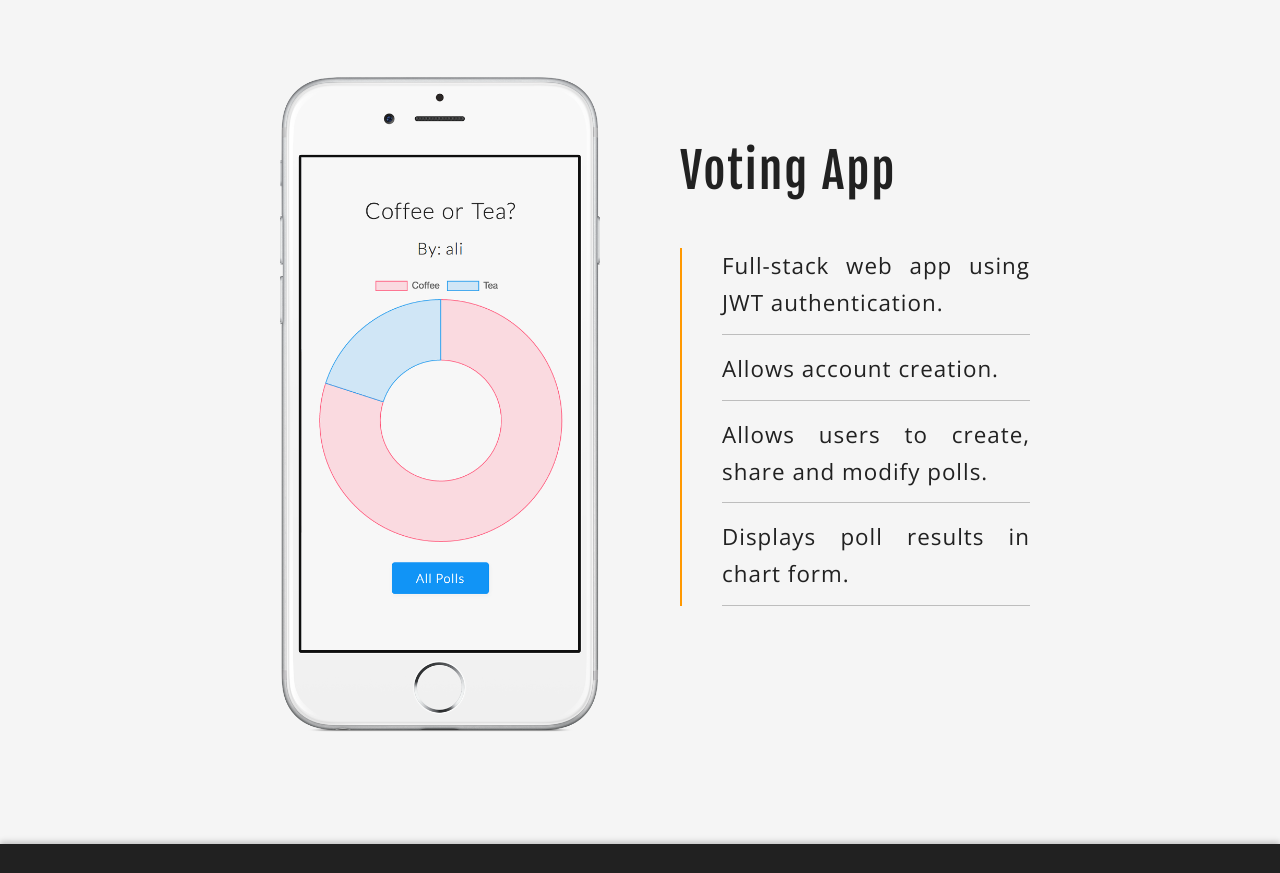
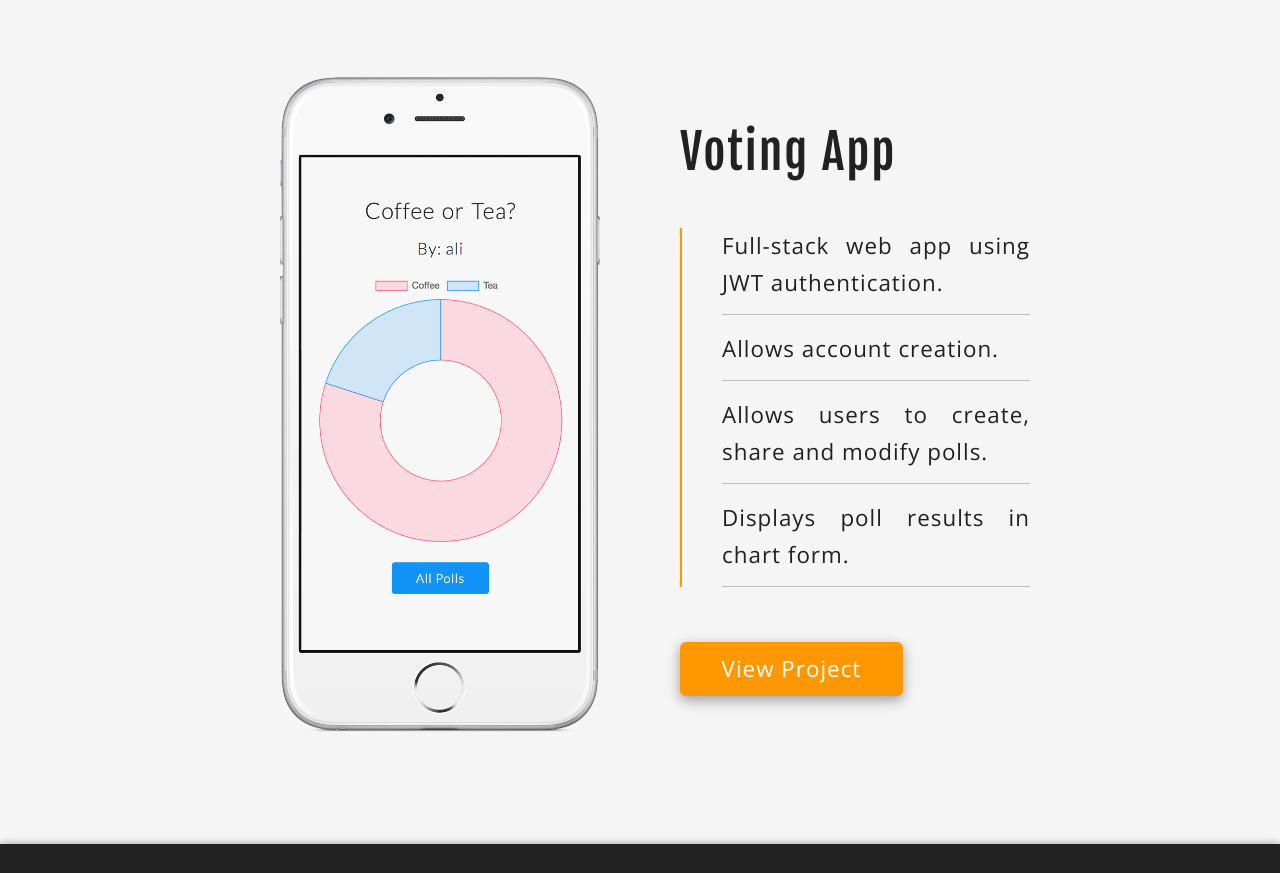
Before and after one commit to gp22/gp22.github.io.source, a website: page index.html in a window 1280 px wide. Shown: the part 2009-2882 px from the top of the page. Drawn offline with nearby package versions, Linux system fonts and the light colour scheme.

Commit message:
add btn styling and cleaned up code

```diff
--- a/app/assets/styles/base/_global.css
+++ b/app/assets/styles/base/_global.css
@@ -23,7 +23,7 @@ a:link,
 a:visited {
     color: #fff;
     text-decoration: none;
-    transition: color 0.3s;
+    transition: all 0.2s;
 }
 
 a:hover,
--- /dev/null
+++ b/app/assets/styles/modules/_btn.css
@@ -0,0 +1,24 @@
+.btn {
+    background-color: $defaultOrange;
+    color: #fff;
+    text-decoration: none;
+    padding: .9rem 2.6rem;
+    display: inline-block;
+    border-radius: 6px;
+    transition: all 0.2s;
+    box-shadow: 0 5px 15px rgba(0, 0, 0, 0.23), 0 3px 10px rgba(0, 0, 0, 0.16);
+
+    @mixin small {
+      font-size: 1.2rem;
+    }
+
+    @mixin medium {
+      font-size: 1.4rem;
+    }
+
+    &:hover {
+      transform: translateY(3%);
+      color: #fff;
+      box-shadow: 0 5px 10px rgba(0, 0, 0, 0.25), 0 3px 5px rgba(0, 0, 0, 0.16);
+    }
+}
--- a/app/assets/styles/modules/_copy-container.css
+++ b/app/assets/styles/modules/_copy-container.css
@@ -5,6 +5,23 @@
 
   p {
     margin-bottom: 2rem;
+  }
+
+  ul {
+    position: relative;
+    border-left: 2px solid $defaultOrange;
+    padding-left: 18px;
+
+    @mixin medium {
+      padding-left: 40px;
+    }
+  }
+
+  ul li {
+    display: block;
+    padding-bottom: 0.75rem;
+    border-bottom: 1px solid $divider;
+    margin-bottom: 1rem;
   }
 
   @mixin small {
@@ -52,7 +69,23 @@
     }
   }
 
+  &--centered-until-medium {
+    text-align: center;
+
+    @mixin medium {
+      text-align: left;
+    }
+  }
+
   &--white {
     color: #fff;
   }
+
+  &--more-b-margin {
+    margin-bottom: 2.6rem;
+
+    @mixin medium {
+      margin-bottom: 3.4rem;
+    }
+  }
 }
--- a/app/assets/styles/modules/_project.css
+++ b/app/assets/styles/modules/_project.css
@@ -9,7 +9,7 @@
   &__title {
     font-family: 'Fjalla One', sans-serif;
     font-size: 2rem;
-    margin-top: 1.4em;
+    margin-top: 3rem;
 
     @mixin small {
       font-size: 2.4rem;
@@ -18,32 +18,7 @@
     @mixin medium {
       font-size: 3rem;
     }
-
-    &--centered-until-medium {
-      text-align: center;
-
-      @mixin medium {
-        text-align: left;
-      }
-    }
   }
-
-    ul {
-      position: relative;
-      border-left: 2px solid $defaultOrange;
-      padding-left: 18px;
-
-      @mixin medium {
-        padding-left: 40px;
-      }
-    }
-
-    ul li {
-      display: block;
-      padding-bottom: 0.75rem;
-      border-bottom: 1px solid $divider;
-      margin-bottom: 1rem;
-    }
 
   &__img {
     display: block;
--- a/app/assets/styles/styles.css
+++ b/app/assets/styles/styles.css
@@ -14,3 +14,4 @@
 @import 'modules/_headline';
 @import 'modules/_project';
 @import 'modules/_contact-point';
+@import 'modules/_btn';
--- a/app/temp/styles/styles.css
+++ b/app/temp/styles/styles.css
@@ -485,8 +485,8 @@ a:link,
 a:visited {
     color: #fff;
     text-decoration: none;
-    -webkit-transition: color 0.3s;
-    transition: color 0.3s;
+    -webkit-transition: all 0.2s;
+    transition: all 0.2s;
 }
 
 a:hover,
@@ -779,6 +779,26 @@ a:active {
   margin-bottom: 2rem;
 }
 
+.copy-container ul {
+  position: relative;
+  border-left: 2px solid #ff9800;
+  padding-left: 18px;
+}
+
+@media (min-width: 800px) {
+
+  .copy-container ul {
+    padding-left: 40px;
+  }
+}
+
+.copy-container ul li {
+  display: block;
+  padding-bottom: 0.75rem;
+  border-bottom: 1px solid #bdbdbd;
+  margin-bottom: 1rem;
+}
+
 @media (min-width: 530px) {
 
   .copy-container {
@@ -842,8 +862,30 @@ a:active {
   }
 }
 
+.copy-container--centered-until-medium {
+  text-align: center;
+}
+
+@media (min-width: 800px) {
+
+  .copy-container--centered-until-medium {
+    text-align: left;
+  }
+}
+
 .copy-container--white {
   color: #fff;
+}
+
+.copy-container--more-b-margin {
+  margin-bottom: 2.6rem;
+}
+
+@media (min-width: 800px) {
+
+  .copy-container--more-b-margin {
+    margin-bottom: 3.4rem;
+  }
 }
 
 .row::after {
@@ -1021,7 +1063,7 @@ a:active {
 .project__title {
   font-family: 'Fjalla One', sans-serif;
   font-size: 2rem;
-  margin-top: 1.4em;
+  margin-top: 3rem;
 }
 
 @media (min-width: 530px) {
@@ -1036,37 +1078,6 @@ a:active {
   .project__title {
     font-size: 3rem;
   }
-}
-
-.project__title--centered-until-medium {
-  text-align: center;
-}
-
-@media (min-width: 800px) {
-
-  .project__title--centered-until-medium {
-    text-align: left;
-  }
-}
-
-.project ul {
-  position: relative;
-  border-left: 2px solid #ff9800;
-  padding-left: 18px;
-}
-
-@media (min-width: 800px) {
-
-  .project ul {
-    padding-left: 40px;
-  }
-}
-
-.project ul li {
-  display: block;
-  padding-bottom: 0.75rem;
-  border-bottom: 1px solid #bdbdbd;
-  margin-bottom: 1rem;
 }
 
 .project__img {
@@ -1120,11 +1131,6 @@ a:active {
   width: 100%;
 }
 
-.contact-point > a {
-  -webkit-transition: all 0.2s;
-  transition: all 0.2s;
-}
-
 .contact-point__circle {
   display: block;
   height: 75px;
@@ -1137,7 +1143,7 @@ a:active {
 .contact-point__circle:hover {
   -webkit-transform: translateY(3%);
           transform: translateY(3%);
-  box-shadow: 0 4px 15px rgba(0, 0, 0, 0.63), 0 2px 10px rgba(0, 0, 0, 0.56);
+  box-shadow: 0 5px 10px rgba(0, 0, 0, 0.25), 0 3px 5px rgba(0, 0, 0, 0.16);
 }
 
 .contact-point__link {
@@ -1166,3 +1172,36 @@ a:active {
   top: 16px;
   left: 18px;
 }
+
+.btn {
+    background-color: #ff9800;
+    color: #fff;
+    text-decoration: none;
+    padding: .9rem 2.6rem;
+    display: inline-block;
+    border-radius: 6px;
+    -webkit-transition: all 0.2s;
+    transition: all 0.2s;
+    box-shadow: 0 5px 15px rgba(0, 0, 0, 0.23), 0 3px 10px rgba(0, 0, 0, 0.16);
+}
+
+@media (min-width: 530px) {
+
+  .btn {
+    font-size: 1.2rem;
+  }
+}
+
+@media (min-width: 800px) {
+
+  .btn {
+    font-size: 1.4rem;
+  }
+}
+
+.btn:hover {
+  -webkit-transform: translateY(3%);
+          transform: translateY(3%);
+  color: #fff;
+  box-shadow: 0 5px 10px rgba(0, 0, 0, 0.25), 0 3px 5px rgba(0, 0, 0, 0.16);
+}
--- a/index.html
+++ b/index.html
@@ -67,9 +67,9 @@
           <div class="row__medium-6">
             <img src="app/assets/img/votingApp-iPhone.png" alt="Voting App iPhone" class="project__img project__img--iphone project__img--centered-until-medium">
           </div>
-          <div class="row__medium-6 row__narrow">
-            <h3 class="project__title project__title--centered-until-medium">Voting App</h3>
-            <div class="copy-container">
+          <div class="row__medium-6 row__narrow copy-container--centered-until-medium">
+            <h3 class="project__title">Voting App</h3>
+            <div class="copy-container copy-container--more-b-margin">
               <ul>
                 <li>Full-stack web app using JWT authentication.</li>
                 <li>Allows account creation.</li>
@@ -77,6 +77,7 @@
                 <li>Displays poll results in chart form.</li>
               </ul>
             </div>
+            <a href="https://gp22-voting.herokuapp.com/" class="btn">View Project</a>
           </div>
         </div>
       </div>
```
Also changed, not shown: app/assets/styles/modules/_contact-point.css (+1 -6 lines).
